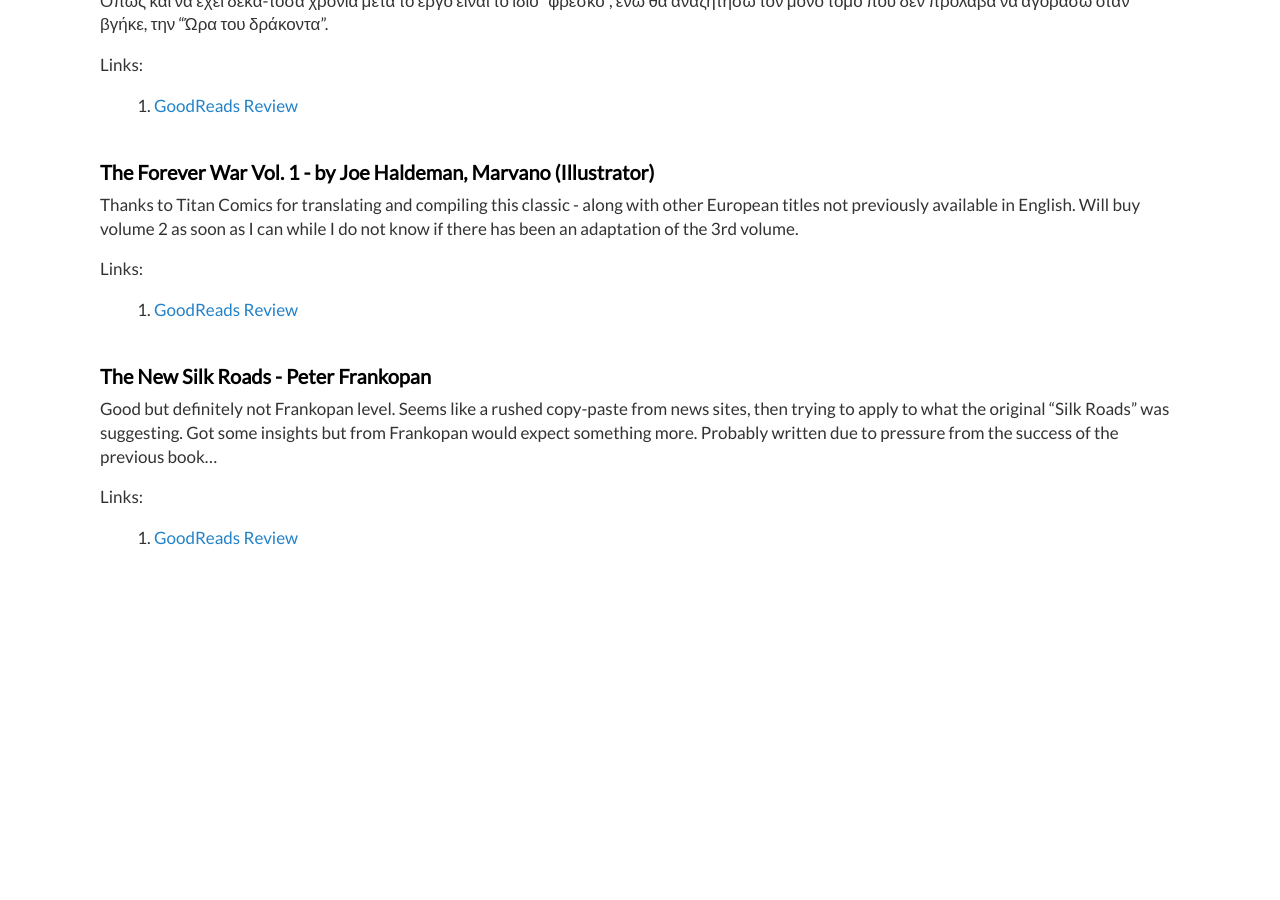
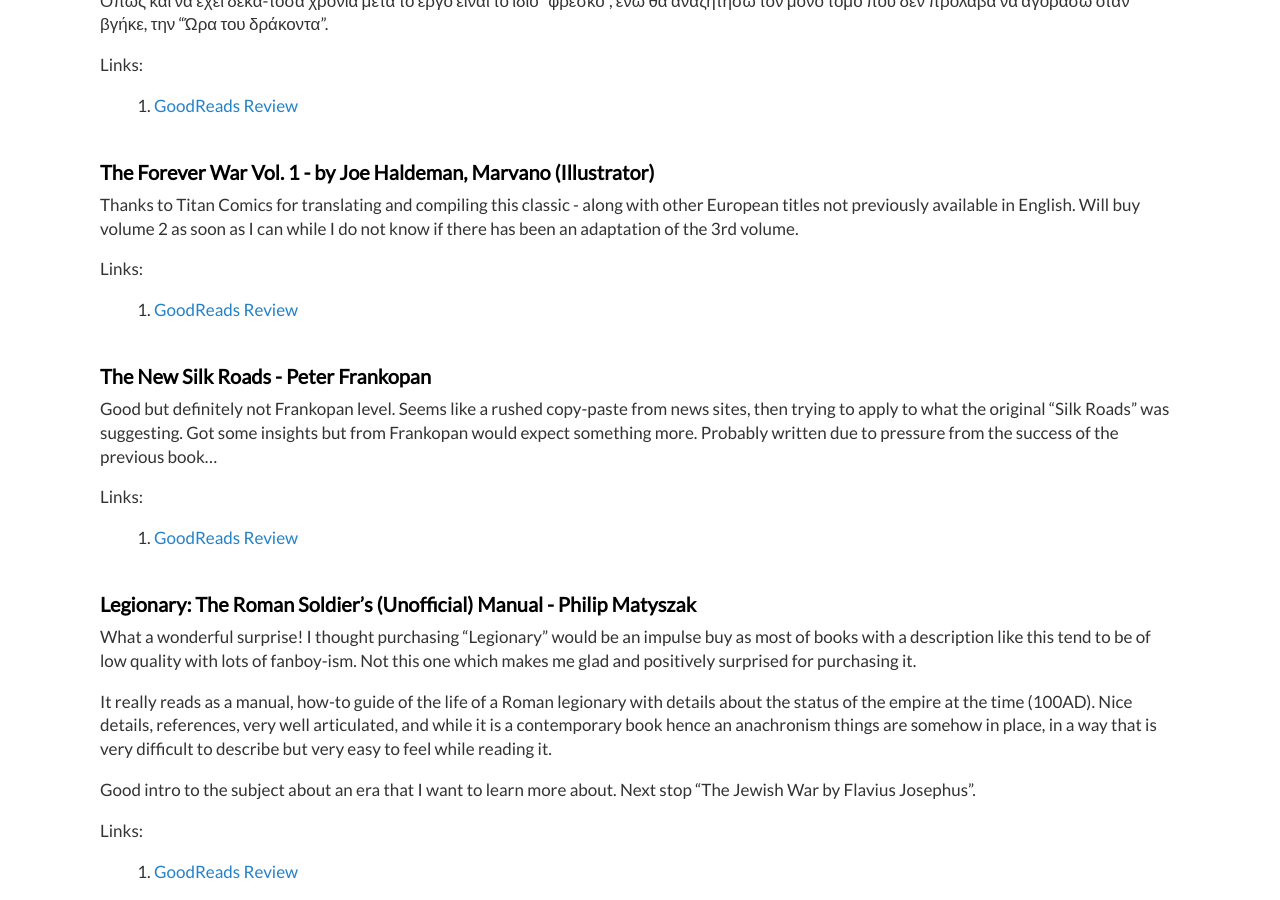
Before and after one commit to dimitrismistriotis/dimitrismistriotis.github.io, a Jekyll site: the page built from _posts/2019-01-14-books_of_2019.md, in a window 1280 px wide and 900 px high, scrolled down 2406 px. Built offline with Jekyll 4.4.1, drawn with Linux system fonts in a browser that asks for light colours; before the commit the page ends 2973 px from its top, so only the background shows below that.

Commit message:
Legionary

```diff
--- a/_posts/2019-01-14-books_of_2019.md
+++ b/_posts/2019-01-14-books_of_2019.md
@@ -141,3 +141,21 @@ Probably written due to pressure from the success of the previous book...
 Links:
 
 1.  [GoodReads Review](https://www.goodreads.com/review/show/2900945619)
+
+##  Legionary: The Roman Soldier's (Unofficial) Manual - Philip Matyszak
+
+What a wonderful surprise! I thought purchasing "Legionary" would be an impulse buy as most of books
+with a description like this tend to be of low quality with lots of fanboy-ism. Not this one which makes
+me glad and positively surprised for purchasing it.
+
+It really reads as a manual, how-to guide of the life of a Roman legionary with details about the status
+of the empire at the time (100AD). Nice details, references, very well articulated, and while it is a
+contemporary book hence an anachronism things are somehow in place, in a way that is very difficult to
+describe but very easy to feel while reading it.
+
+Good intro to the subject about an era that I want to learn more about. Next stop "The Jewish War
+by Flavius Josephus".
+
+Links:
+
+1.  [GoodReads Review](https://www.goodreads.com/review/show/2896597353)
```
